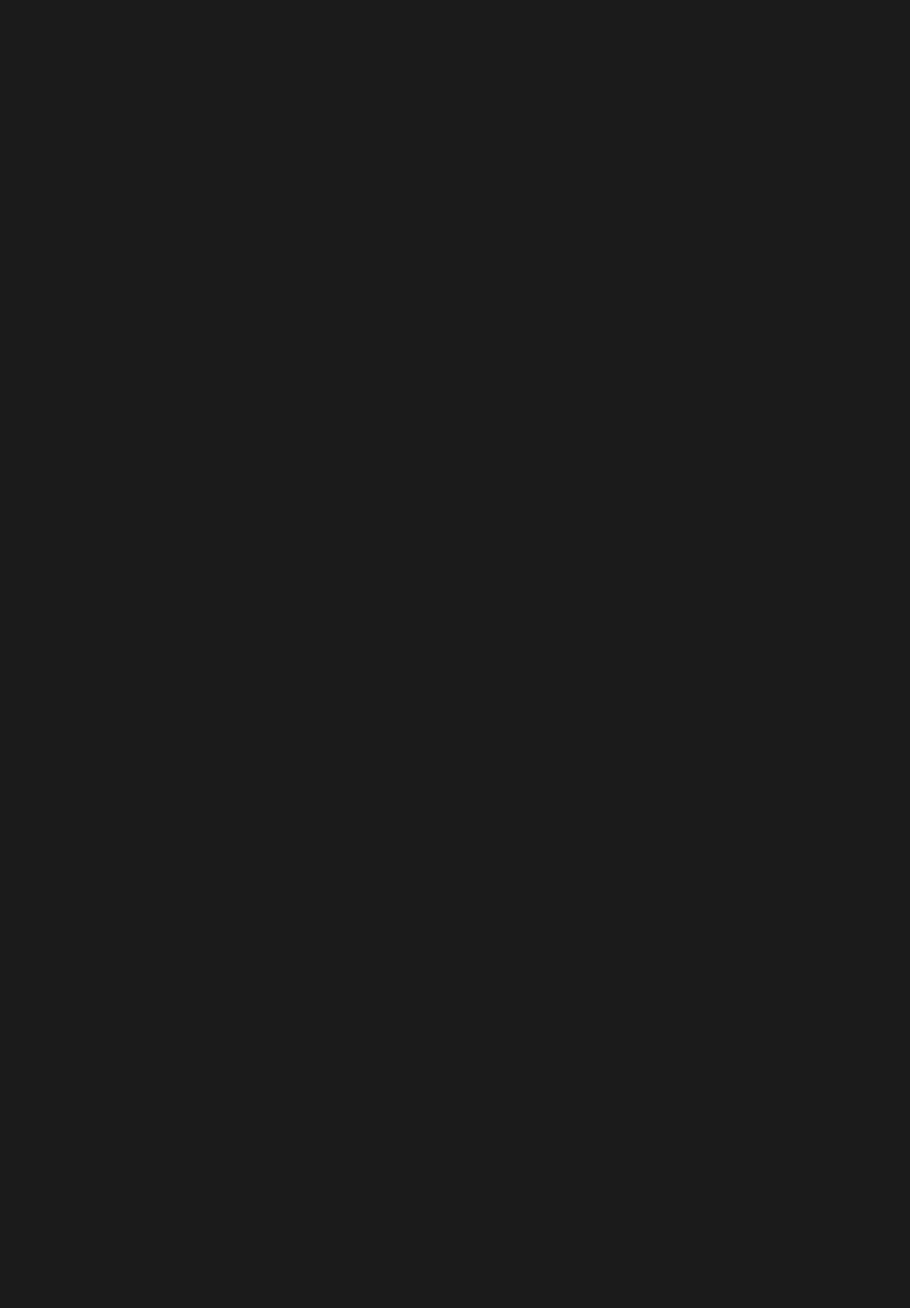
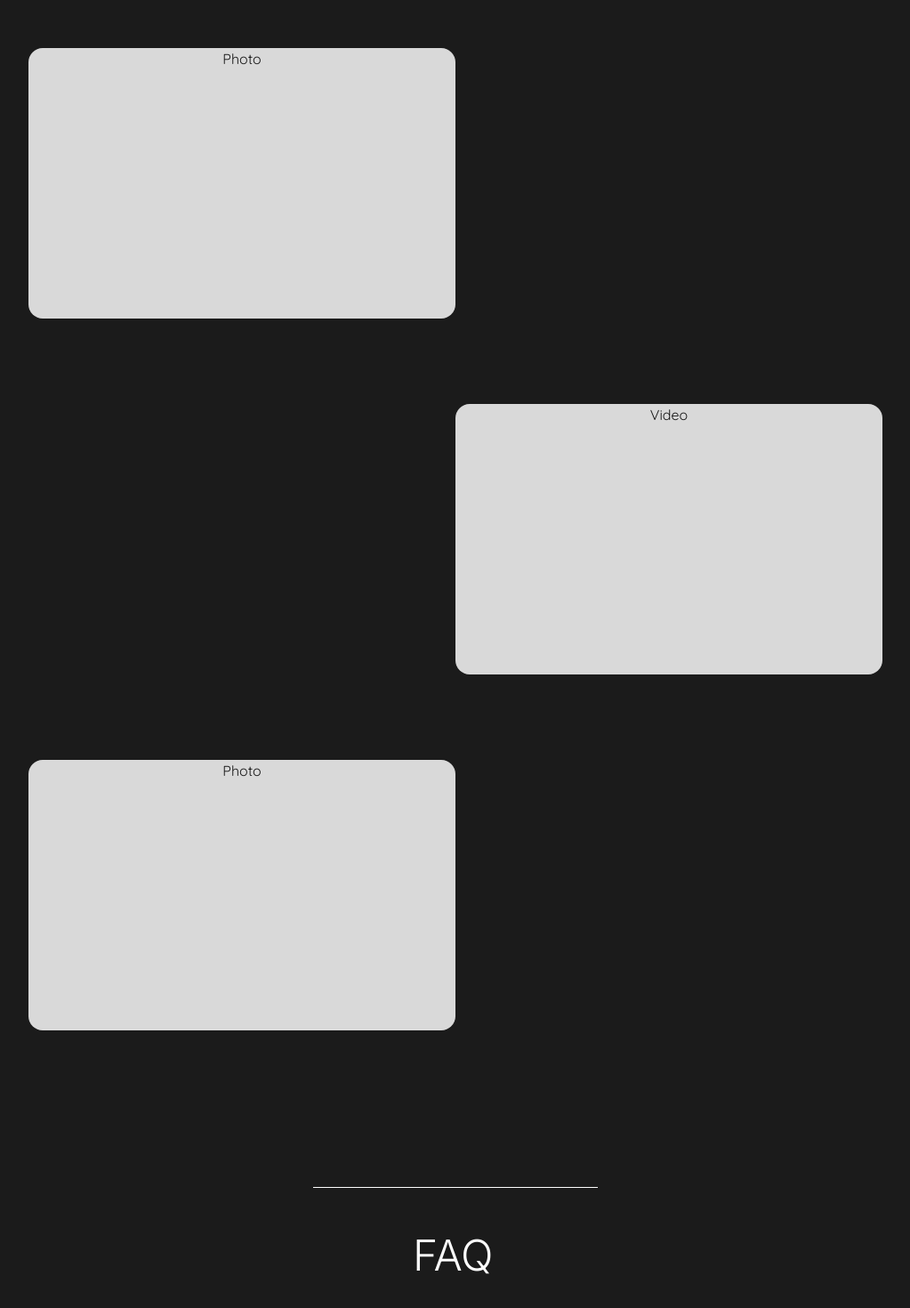
Before and after one commit to masonzhangg/portfolius-web, a Next.js app: page / in a window 1280 px wide. Shown: the part 986-2456 px from the top of the page at 89% size, without its empty margins (128-1151 px from the left). Built offline with nearby package versions, Linux system fonts and the light colour scheme.

Commit message:
Made Demo Placeholders

```diff
--- a/src/app/page.tsx
+++ b/src/app/page.tsx
@@ -1,5 +1,5 @@
 "use client";
-import { Box, Button, Typography, Link } from "@mui/material";
+import { Box, Button, Typography, Link, Divider } from "@mui/material";
 import Image from "next/image";
 
 export default function Home() {
@@ -8,7 +8,7 @@ export default function Home() {
       sx={{
         display: "flex",
         flexDirection: "column",
-        height: "3750px",
+        height: "4000px",
         backgroundColor: "#1b1b1b",
         overflow: "auto",
       }}
@@ -200,6 +200,121 @@ export default function Home() {
         </Box>
       </Box>
 
+      {/* "Demo" Section */}
+      <Box
+        sx={{
+          position: "absolute",
+          background: "#d9d9d9",
+          top: "65rem",
+          left: "10rem",
+          width: "30rem",
+          height: "19rem",
+          overflow: "hidden",
+          whiteSpace: "nowrap",
+          display: "flex",
+          justifyContent: "center",
+          borderRadius: "1rem",
+        }}
+      >
+        Photo
+      </Box>
+
+      <Box
+        sx={{
+          position: "absolute",
+          background: "#d9d9d9",
+          top: "90rem",
+          right: "10rem",
+          width: "30rem",
+          height: "19rem",
+          overflow: "hidden",
+          whiteSpace: "nowrap",
+          display: "flex",
+          justifyContent: "center",
+          borderRadius: "1rem",
+        }}
+      >
+        Video
+      </Box>
+
+      <Box
+        sx={{
+          position: "absolute",
+          background: "#d9d9d9",
+          top: "115rem",
+          left: "10rem",
+          width: "30rem",
+          height: "19rem",
+          overflow: "hidden",
+          whiteSpace: "nowrap",
+          display: "flex",
+          justifyContent: "center",
+          borderRadius: "1rem",
+        }}
+      >
+        Photo
+      </Box>
+
+      {/* Divider */}
+      <Divider
+        sx={{
+          position: "absolute",
+          top: "145rem",
+          left: "calc(50% - 10rem)",
+          width: "20rem",
+          borderColor: "white",
+        }}
+      />
+
+      {/* "FAQ" Section */}
+      <Typography
+        variant="h2"
+        sx={{
+          position: "absolute",
+          top: "148rem",
+          left: "calc(50% - 3rem)",
+          fontFamily: "Inter",
+          color: "white",
+          fontSize: "3rem",
+          fontWeight: "300",
+          textAlign: "center",
+        }}
+      >
+        FAQ
+      </Typography>
+
+
+
+
+
+
+
+
+
+
+
+
+
+
+
+
+
+
+
+
+
+
+
+
+
+
+
+
+
+
+
+
+
       {/* Smooth Infinite Scrolling */}
       <style jsx>{`
         @keyframes scroll {
```
